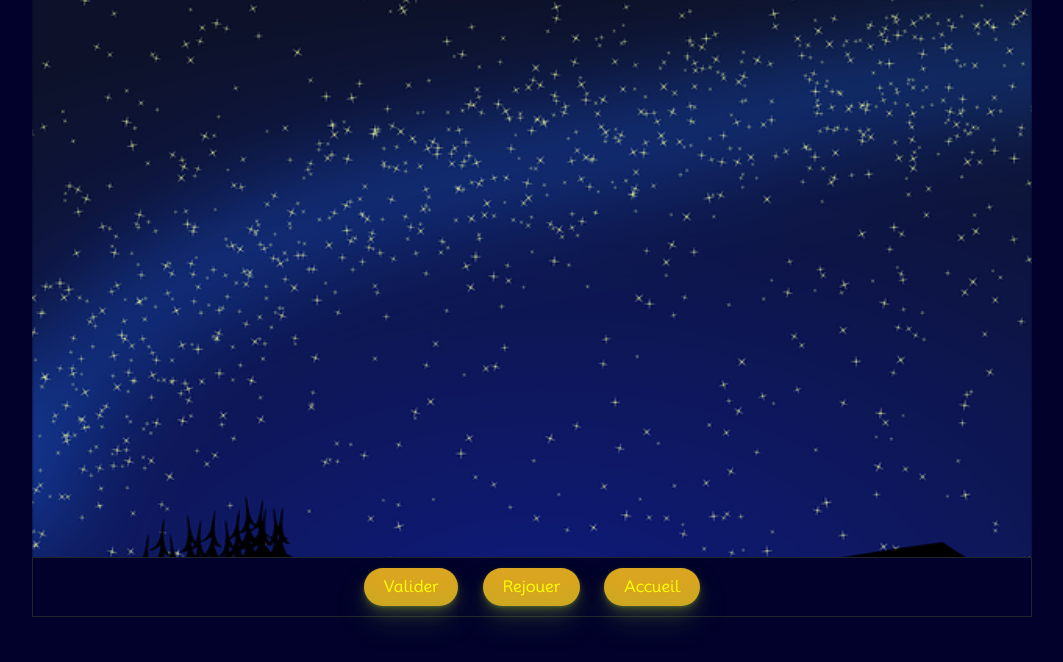
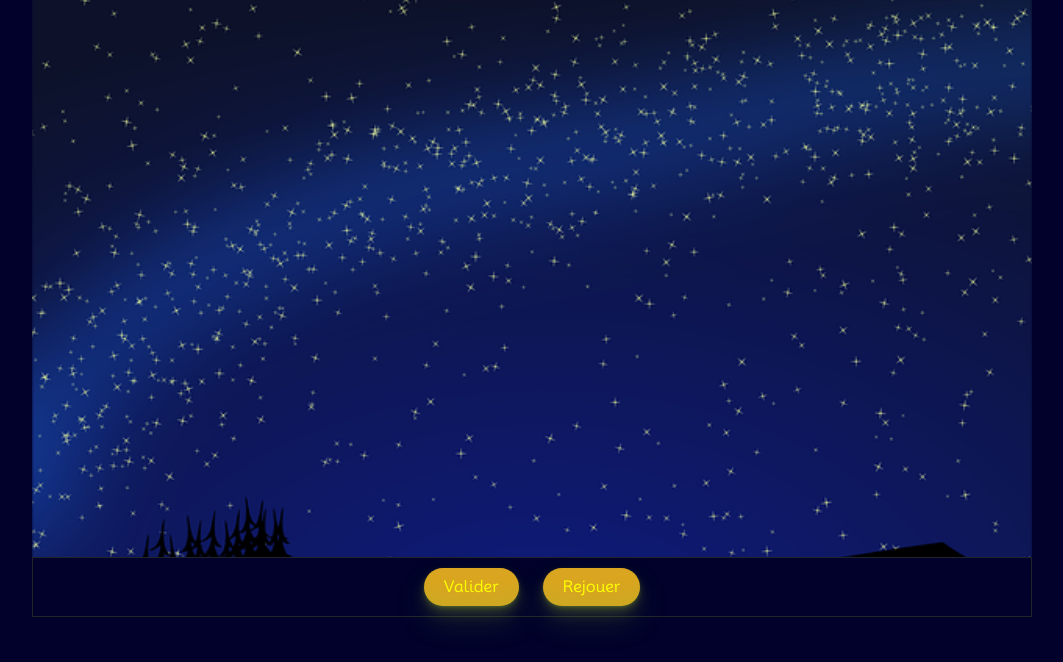
Before and after one commit to fanny-elimar/CALCUL, a plain HTML site: page index.html in a window 1280 px wide. Shown: the part 124-786 px from the top of the page, without its empty margins (108-1171 px from the left). Drawn offline with Linux system fonts and the light colour scheme.

Commit message:
logout d-none

```diff
--- a/index.html
+++ b/index.html
@@ -198,7 +198,7 @@
                     <button class="button" type="button" id="btn-valider">Valider</button>
                     <button type="button" id="btn-reload" class="button">Rejouer</button>
 
-                    <a href="logout.php" type="button" class="button">Accueil</a>
+                    <a href="logout.php" type="button" class="button d-none">Accueil</a>
 
                 </div>
 
```
